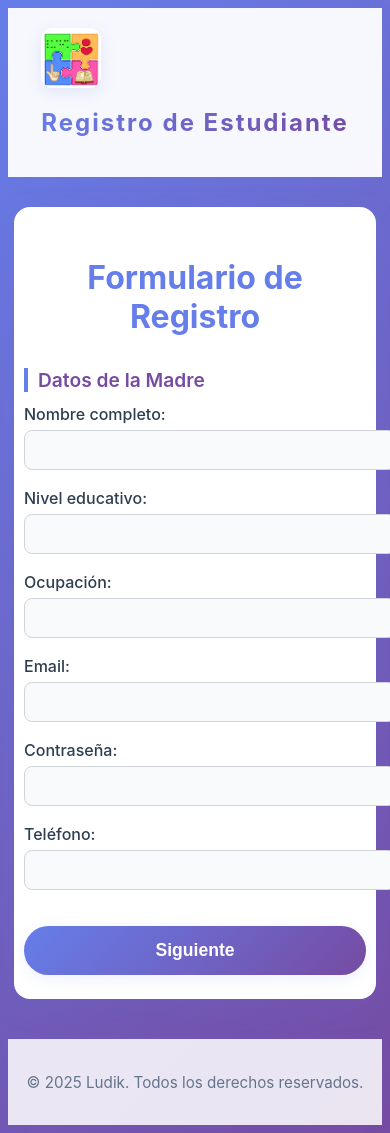
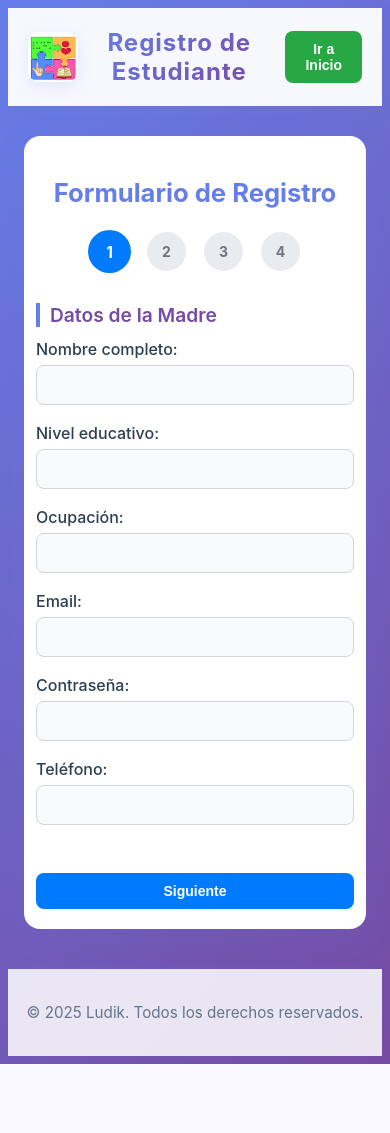
Before and after one commit to SebasF10/LUDIK, a PHP site: page /Registrar_estudiante.html in a window 390 px wide. After the commit the page ends 1064 px from the top, so only its background shows below. Run offline with PHP 8.4, Linux system fonts and the light colour scheme.

Commit message:
Corrección del diseño y funcionalidad del formulario de registro de estudiantes

```diff
--- a/Css/Registrar_estudiante.css
+++ b/Css/Registrar_estudiante.css
@@ -9,6 +9,7 @@ body {
     min-height: 100vh;
 }
 
+/* ===== HEADER ===== */
 header {
     background: rgba(255, 255, 255, 0.95);
     box-shadow: 0 4px 16px rgba(102, 126, 234, 0.08);
@@ -16,11 +17,24 @@ header {
     margin-bottom: 30px;
 }
 
-.encabezado-ludik {
+.header-container {
+    display: flex;
+    justify-content: space-between;
+    align-items: center;
+    max-width: 1200px;
+    margin: 0 auto;
+    padding: 0 20px;
+}
+
+.header-left {
     display: flex;
     align-items: center;
-    justify-content: center;
-    gap: 20px;
+    gap: 15px;
+}
+
+.header-right {
+    display: flex;
+    align-items: center;
 }
 
 .logo-institucion {
@@ -28,7 +42,7 @@ header {
     height: 60px;
     border-radius: 12px;
     box-shadow: 0 4px 15px rgba(102, 126, 234, 0.15);
-    margin-right: 15px;
+    object-fit: contain;
 }
 
 .titulo-ludik {
@@ -39,75 +53,10 @@ header {
     -webkit-text-fill-color: transparent;
     background-clip: text;
     letter-spacing: 2px;
+    margin: 0;
 }
 
-.container {
-    max-width: 800px;
-    margin: 40px auto;
-    padding: 20px;
-    background: white;
-    border-radius: 12px;
-    box-shadow: 0 10px 30px rgba(0, 0, 0, 0.1);
-}
-
-h1 {
-    font-size: 2.5rem;
-    font-weight: 700;
-    color: #1e293b;
-    margin-bottom: 20px;
-    text-align: center;
-}
-
-.form-group {
-    margin-bottom: 20px;
-}
-
-.label {
-    display: block;
-    margin-bottom: 5px;
-    font-weight: 600;
-}
-
-.input,
-.select {
-    width: 100%;
-    padding: 10px;
-    border: 1px solid #d1d5db;
-    border-radius: 8px;
-    font-size: 1rem;
-}
-
-.input:focus,
-.select:focus {
-    border-color: #667eea;
-    outline: none;
-    box-shadow: 0 0 5px rgba(102, 126, 234, 0.5);
-}
-
-.button {
-    background: linear-gradient(135deg, #667eea 0%, #764ba2 100%);
-    color: white;
-    padding: 12px 20px;
-    border: none;
-    border-radius: 25px;
-    font-weight: 600;
-    cursor: pointer;
-    transition: all 0.3s ease;
-    width: 100%;
-}
-
-.button:hover {
-    transform: translateY(-2px);
-    box-shadow: 0 4px 15px rgba(102, 126, 234, 0.5);
-}
-
-.footer {
-    text-align: center;
-    margin-top: 20px;
-    font-size: 0.9rem;
-    color: #64748b;
-}
-
+/* ===== CONTENIDO PRINCIPAL ===== */
 .main-content {
     display: flex;
     justify-content: center;
@@ -143,6 +92,44 @@ h1 {
     padding-left: 10px;
 }
 
+/* ===== INDICADOR DE PROGRESO ===== */
+.progress-indicator {
+    display: flex;
+    justify-content: center;
+    margin-bottom: 20px;
+    gap: 10px;
+}
+
+.step-indicator {
+    width: 40px;
+    height: 40px;
+    border-radius: 50%;
+    background-color: #e9ecef;
+    color: #6c757d;
+    display: flex;
+    align-items: center;
+    justify-content: center;
+    margin: 0 5px;
+    font-weight: bold;
+    font-size: 16px;
+    transition: all 0.3s ease;
+    border: 2px solid #e9ecef;
+}
+
+.step-indicator.active {
+    background-color: #007bff;
+    color: white;
+    border-color: #007bff;
+    transform: scale(1.1);
+}
+
+.step-indicator.completed {
+    background-color: #28a745;
+    color: white;
+    border-color: #28a745;
+}
+
+/* ===== FORMULARIOS ===== */
 label {
     display: block;
     margin-bottom: 6px;
@@ -155,6 +142,7 @@ input[type="date"],
 input[type="tel"],
 input[type="email"],
 input[type="password"],
+input[type="number"],
 select {
     width: 100%;
     padding: 10px 14px;
@@ -164,6 +152,7 @@ select {
     font-size: 1rem;
     background: #f8fafc;
     transition: border-color 0.2s;
+    box-sizing: border-box;
 }
 
 input:focus,
@@ -173,6 +162,66 @@ select:focus {
     box-shadow: 0 0 8px rgba(102, 126, 234, 0.15);
 }
 
+/* ===== BOTONES DE NAVEGACIÓN ===== */
+.navigation-buttons {
+    display: flex;
+    justify-content: space-between;
+    gap: 10px;
+    margin-top: 20px;
+}
+
+.btn-nav {
+    padding: 10px 20px;
+    border: none;
+    border-radius: 8px;
+    cursor: pointer;
+    font-size: 14px;
+    font-weight: bold;
+    transition: all 0.3s ease;
+    min-width: 120px;
+}
+
+.btn-anterior {
+    background-color: #6c757d;
+    color: white;
+}
+
+.btn-anterior:hover {
+    background-color: #5a6268;
+    transform: translateY(-1px);
+}
+
+.btn-siguiente {
+    background-color: #007bff;
+    color: white;
+}
+
+.btn-siguiente:hover {
+    background-color: #0056b3;
+    transform: translateY(-1px);
+}
+
+.btn-inicio {
+    background-color: #28a745;
+    color: white;
+}
+
+.btn-inicio:hover {
+    background-color: #1e7e34;
+    transform: translateY(-1px);
+}
+
+.btn-registrar {
+    background-color: #dc3545;
+    color: white;
+}
+
+.btn-registrar:hover {
+    background-color: #c82333;
+    transform: translateY(-1px);
+}
+
+/* Botón de login (compatibilidad) */
 .btn-login,
 button[type="submit"] {
     background: linear-gradient(135deg, #667eea 0%, #764ba2 100%);
@@ -196,6 +245,7 @@ button[type="submit"]:hover {
     background: linear-gradient(135deg, #764ba2 0%, #667eea 100%);
 }
 
+/* ===== FOOTER ===== */
 footer.pie-pagina {
     text-align: center;
     margin-top: 40px;
@@ -207,23 +257,93 @@ footer.pie-pagina {
     box-shadow: 0 -2px 12px rgba(102, 126, 234, 0.07);
 }
 
-/* Responsive */
-@media (max-width: 700px) {
+/* ===== CAMPOS CONDICIONALES ===== */
+#victima_tipo_container,
+#etnico_tipo_container {
+    margin-top: 10px;
+    margin-bottom: 20px;
+    padding: 15px;
+    background-color: #f8f9fa;
+    border-radius: 8px;
+    border: 1px solid #e9ecef;
+}
+
+/* ===== RESPONSIVE DESIGN ===== */
+@media (max-width: 768px) {
+    /* Header responsive */
+    .header-container {
+        grid-template-columns: 1fr;
+        grid-template-rows: auto auto auto;
+        gap: 15px;
+        text-align: center;
+    }
+
+    .header-left,
+    .header-center,
+    .header-right {
+        justify-self: center;
+    }
+
+    .header-left {
+        justify-content: center;
+        gap: 10px;
+    }
+
+    .titulo-ludik {
+        font-size: 1.8rem;
+    }
+
+    .logo-institucion {
+        width: 50px;
+        height: 50px;
+    }
+
+    /* Contenido responsive */
     .section {
-        padding: 24px 10px;
+        padding: 24px 16px;
         max-width: 98vw;
+        margin: 0 10px;
     }
 
     .main-content {
         padding: 0 6px;
     }
 
-    .encabezado-ludik {
+    /* Botones responsive */
+    .navigation-buttons {
         flex-direction: column;
         gap: 10px;
     }
 
+    .btn-nav {
+        width: 100%;
+        min-width: auto;
+    }
+
+    /* Indicadores responsive */
+    .progress-indicator {
+        flex-wrap: wrap;
+        gap: 8px;
+    }
+
+    .step-indicator {
+        width: 35px;
+        height: 35px;
+        font-size: 14px;
+    }
+}
+
+@media (max-width: 480px) {
     .titulo-ludik {
         font-size: 1.5rem;
+        letter-spacing: 1px;
+    }
+
+    .section h1 {
+        font-size: 1.6rem;
+    }
+
+    .section {
+        padding: 20px 12px;
     }
 }
--- a/Registrar_estudiante.html
+++ b/Registrar_estudiante.html
@@ -10,10 +10,13 @@
 
 <body>
     <header>
-        <div class="encabezado-ludik">
-            <div class="lado-izq">
+        <div class="header-container">
+            <div class="header-left">
                 <img src="img/Ludik2.png" alt="Logo Institución" class="logo-institucion">
                 <h1 class="titulo-ludik">Registro de Estudiante</h1>
+            </div>
+            <div class="header-right">
+                <button type="button" class="btn-nav btn-inicio" id="btn-inicio">Ir a Inicio</button>
             </div>
         </div>
     </header>
@@ -21,6 +24,15 @@
     <main class="main-content">
         <section class="section">
             <h1>Formulario de Registro</h1>
+
+            <!-- Indicador de progreso -->
+            <div class="progress-indicator">
+                <div class="step-indicator active" id="indicator-1">1</div>
+                <div class="step-indicator" id="indicator-2">2</div>
+                <div class="step-indicator" id="indicator-3">3</div>
+                <div class="step-indicator" id="indicator-4">4</div>
+            </div>
+
             <form id="registro-multi-paso" action="php/registrar_estudiante.php" method="POST">
                 <!-- Paso 1: Madre -->
                 <div class="form-step" id="paso-madre">
@@ -37,8 +49,13 @@
                     <input type="password" id="madre_contrasena" name="madre_contrasena" required>
                     <label for="madre_telefono">Teléfono:</label>
                     <input type="tel" id="madre_telefono" name="madre_telefono" required>
-                    <button type="button" class="btn-login" id="btn-siguiente-madre">Siguiente</button>
+
+                    <div class="navigation-buttons">
+                        <div></div> <!-- Espacio vacío para alineación -->
+                        <button type="button" class="btn-nav btn-siguiente" id="btn-siguiente-madre">Siguiente</button>
+                    </div>
                 </div>
+
                 <!-- Paso 2: Padre -->
                 <div class="form-step" id="paso-padre" style="display:none;">
                     <h2>Datos del Padre</h2>
@@ -54,8 +71,13 @@
                     <input type="password" id="padre_contrasena" name="padre_contrasena" required>
                     <label for="padre_telefono">Teléfono:</label>
                     <input type="tel" id="padre_telefono" name="padre_telefono" required>
-                    <button type="button" class="btn-login" id="btn-siguiente-padre">Siguiente</button>
+
+                    <div class="navigation-buttons">
+                        <button type="button" class="btn-nav btn-anterior" id="btn-anterior-padre">Anterior</button>
+                        <button type="button" class="btn-nav btn-siguiente" id="btn-siguiente-padre">Siguiente</button>
+                    </div>
                 </div>
+
                 <!-- Paso 3: Cuidador -->
                 <div class="form-step" id="paso-cuidador" style="display:none;">
                     <h2>Datos del Acudiente/Cuidador</h2>
@@ -73,8 +95,13 @@
                     <input type="password" id="cuidador_contrasena" name="cuidador_contrasena" required>
                     <label for="cuidador_telefono">Teléfono:</label>
                     <input type="tel" id="cuidador_telefono" name="cuidador_telefono" required>
-                    <button type="button" class="btn-login" id="btn-siguiente-cuidador">Siguiente</button>
+
+                    <div class="navigation-buttons">
+                        <button type="button" class="btn-nav btn-anterior" id="btn-anterior-cuidador">Anterior</button>
+                        <button type="button" class="btn-nav btn-siguiente" id="btn-siguiente-cuidador">Siguiente</button>
+                    </div>
                 </div>
+
                 <!-- Paso 4: Estudiante -->
                 <div class="form-step" id="paso-estudiante" style="display:none;">
                     <h2>Datos del Estudiante</h2>
@@ -156,7 +183,11 @@
                         <option value="Si">Sí</option>
                         <option value="No">No</option>
                     </select>
-                    <button type="submit" class="btn-login">Registrar Estudiante</button>
+
+                    <div class="navigation-buttons">
+                        <button type="button" class="btn-nav btn-anterior" id="btn-anterior-estudiante">Anterior</button>
+                        <button type="submit" class="btn-nav btn-registrar">Registrar Estudiante</button>
+                    </div>
                 </div>
             </form>
         </section>
```
Also changed, not shown: Js/Registrar_estudiante.js (+73 -51 lines).
